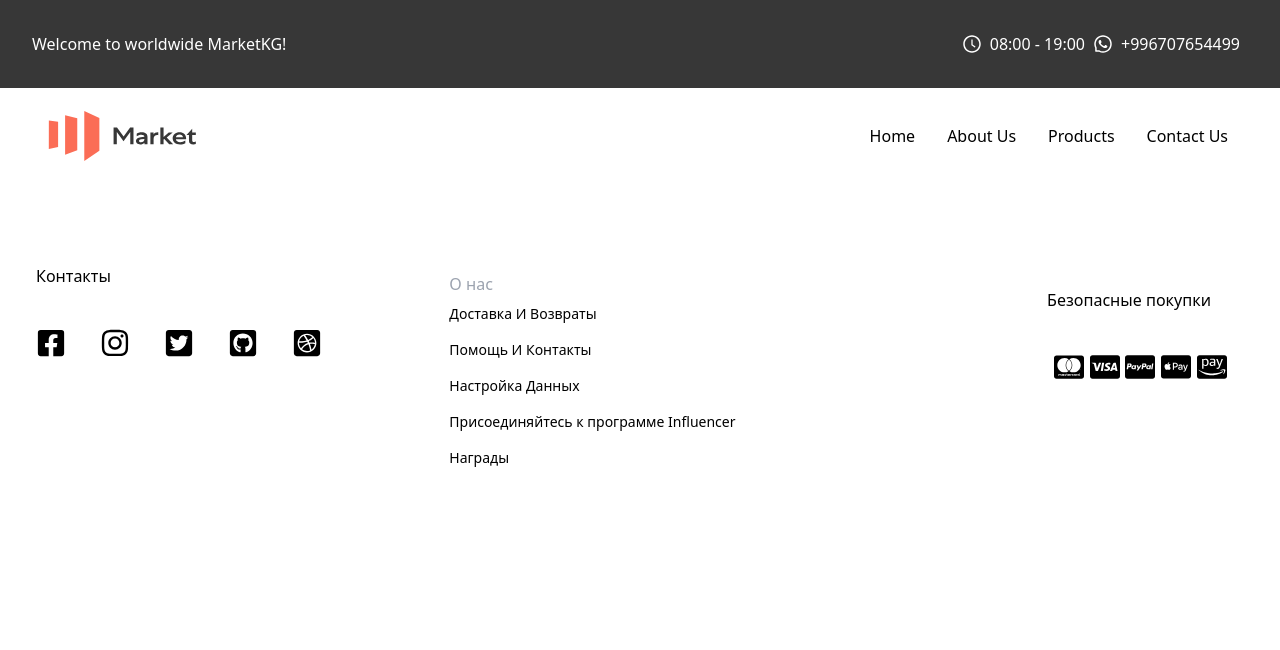
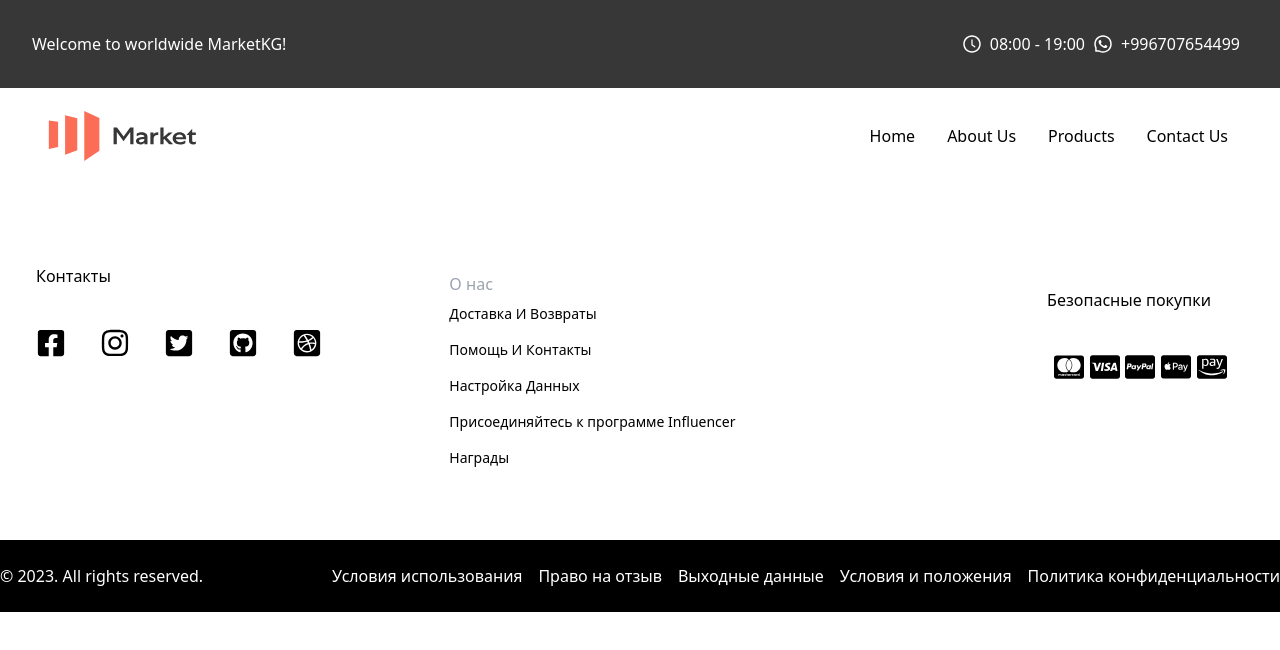
Before and after one commit to Jabryker/Market, a React (Create React App) app: page / in a window 1280 px wide. Shown: the top 650 px of the page. Built offline with nearby package versions, Linux system fonts and the light colour scheme; no server answers.

Commit message:
add footer

```diff
--- a/src/components/organisms/FooterOrganism/FooterOrganism.tsx
+++ b/src/components/organisms/FooterOrganism/FooterOrganism.tsx
@@ -1,5 +1,4 @@
 import { FC } from "react";
-
 import {
   FaDribbbleSquare,
   FaFacebookSquare,
@@ -12,12 +11,12 @@ import {
   FaCcApplePay,
   FaCcAmazonPay,
 } from "react-icons/fa";
-
 import { Link } from "react-router-dom";
 import { footer } from "../../../assets/data";
 
 export const FooterOrganism: FC = () => {
   return (
+    <>
       <div className="max-w-[1240px] mx-auto py-16 px-4 grid lg:grid-cols-3 gap-8 text-black-300">
         <div>
           <p className="py-4">Контакты</p>
@@ -52,5 +51,26 @@ export const FooterOrganism: FC = () => {
           </div>
         </div>
       </div>
+      <div className="bg-black text-white text-center py-4 flex justify-between items-center">
+        <p>&copy; 2023. All rights reserved.</p>
+        <ul className="flex justify-center space-x-4 my-2">
+          <li>
+            <Link to="/terms-of-use">Условия использования</Link>
+          </li>
+          <li>
+            <Link to="/withdrawal-rights">Право на отзыв</Link>
+          </li>
+          <li>
+            <Link to="/imprint">Выходные данные</Link>
+          </li>
+          <li>
+            <Link to="/terms-and-conditions">Условия и положения</Link>
+          </li>
+          <li>
+            <Link to="/privacy-policy">Политика конфиденциальности</Link>
+          </li>
+        </ul>
+      </div>
+    </>
   );
 };
```
Lines whose indentation alone changed are shown as unchanged.
